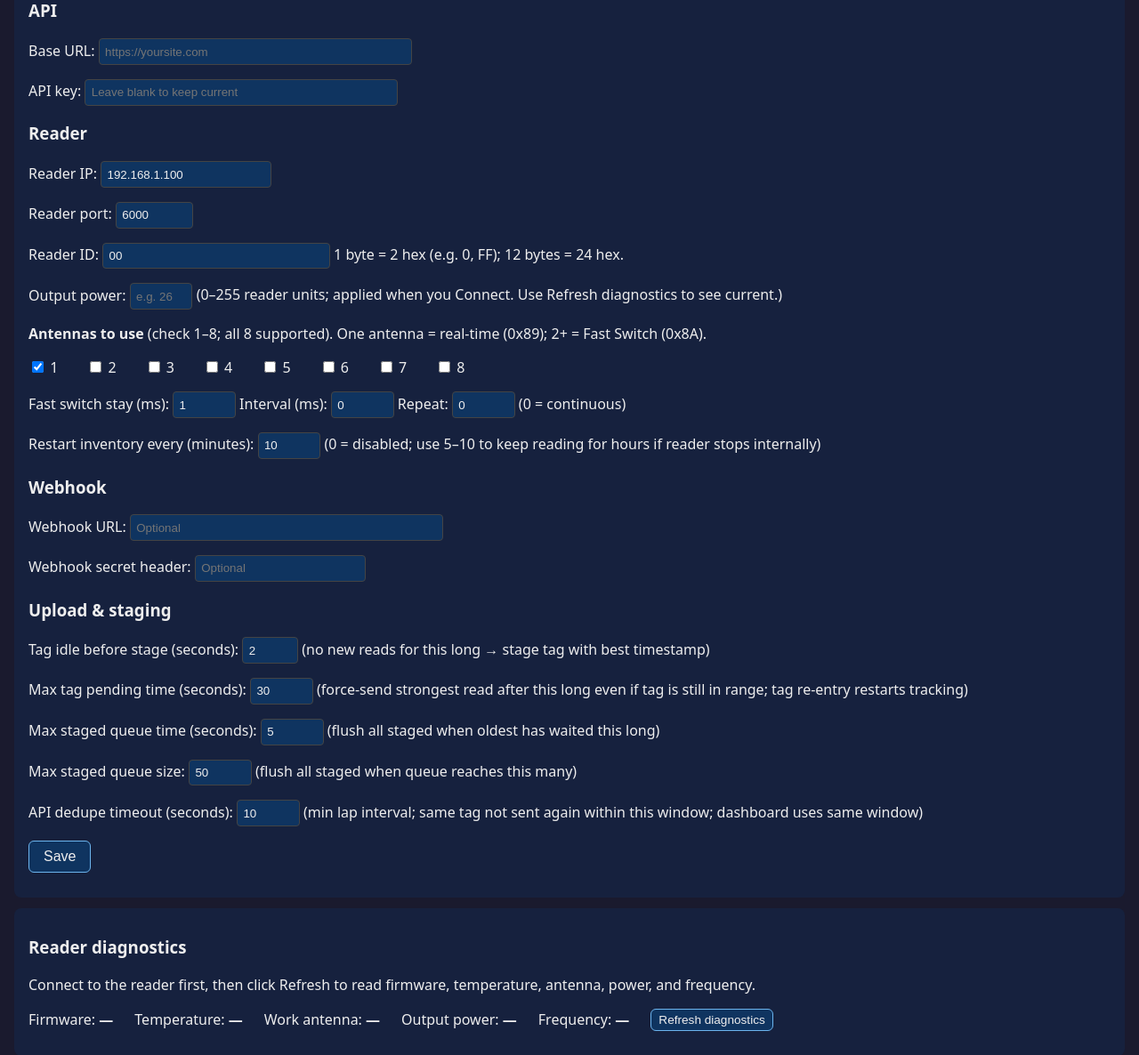
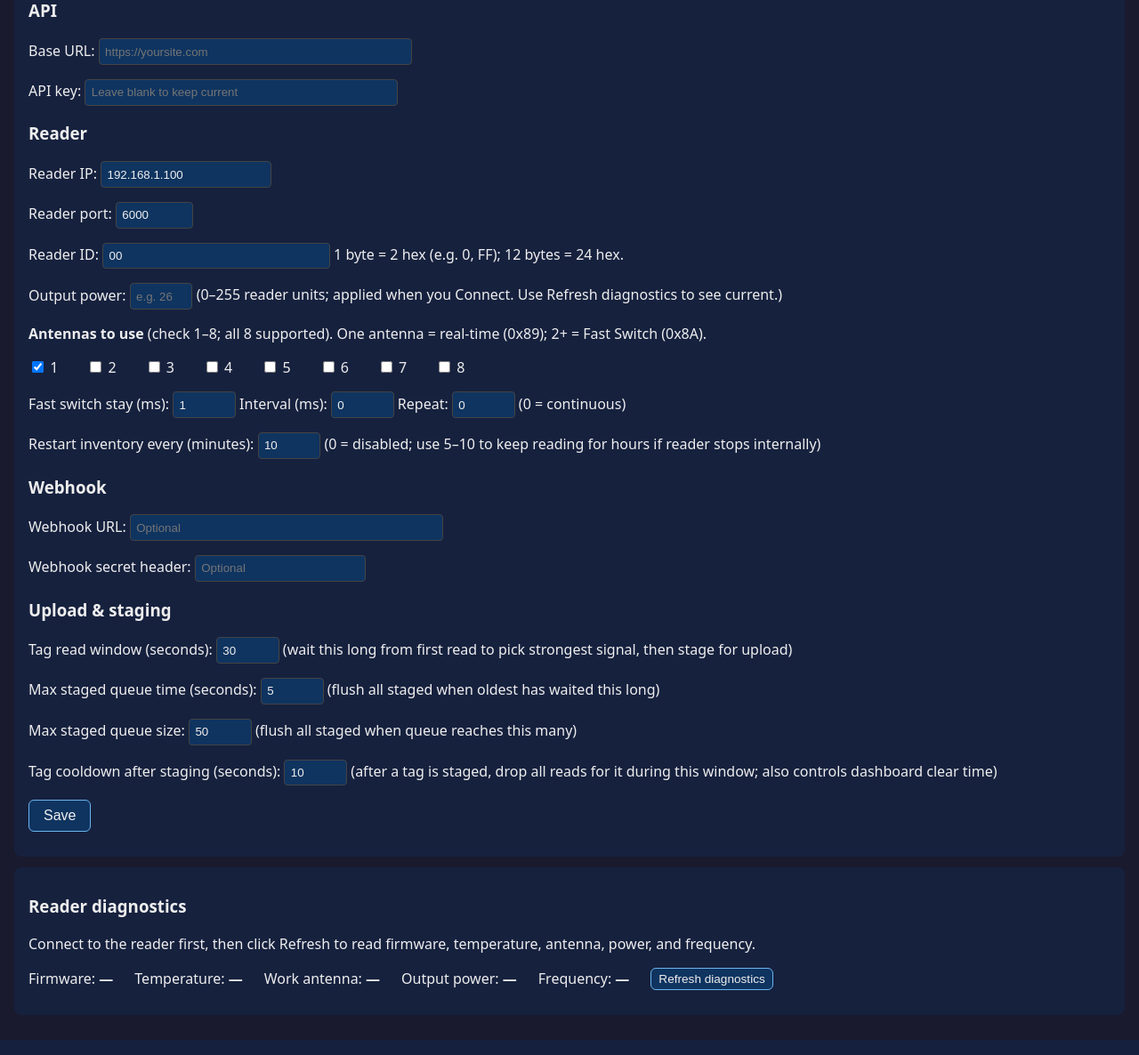
Before and after one commit to peanutyost/Simple5k-RFID-Reader, a Flask app: page /settings in a window 1280 px wide. Shown: the part 148-1334 px from the top of the page at 89% size. Run offline with Flask 3, Linux system fonts and the light colour scheme.

Commit message:
Update tag staging logic and configuration in RFID Reader App
- Removed the tag_idle_before_stage_seconds configuration option to simplify settings.
- Revised max_tag_pending_seconds description to clarify its purpose in selecting the strongest signal for staging.
- Enhanced the upload_worker to stage tags based on the time since the first read, improving tag management efficiency.
- Updated settings.html to reflect changes in configuration options and improve user understanding of tag handling behavior.

```diff
--- a/rfid_reader_app/app.py
+++ b/rfid_reader_app/app.py
@@ -33,8 +33,7 @@ DEFAULT_CONFIG = {
     "webhook_url": "",
     "webhook_secret_header": "",
     "api_dedupe_timeout_seconds": 10,
-    "tag_idle_before_stage_seconds": 2,
-    "max_tag_pending_seconds": 30,  # force-stage a tag after this long even if still being read
+    "max_tag_pending_seconds": 30,  # wait this long from first read to pick strongest signal, then stage
     "max_staged_queue_time_seconds": 5,
     "max_staged_queue_size": 50,
     "reader_inventory_restart_minutes": 10,  # 0 = disabled; restart inventory periodically to keep running for hours
@@ -285,7 +284,6 @@ def upload_worker() -> None:
     while True:
         time.sleep(0.2)
         cfg = load_config()
-        tag_idle_seconds = float(cfg.get("tag_idle_before_stage_seconds", 2))
         max_pending_seconds = float(cfg.get("max_tag_pending_seconds", 30))
         max_staged_time = float(cfg.get("max_staged_queue_time_seconds", 5))
         max_staged_size = int(cfg.get("max_staged_queue_size", 50))
@@ -295,13 +293,16 @@ def upload_worker() -> None:
 
         now = time.time()
         with _state_lock:
-            # Always drain upload queue so it doesn't grow unboundedly when API is not configured
+            # Always drain upload queue so it doesn't grow unboundedly
             try:
                 while True:
                     r = upload_queue.get_nowait()
                     if not api_url or not api_key or not race_active:
                         continue  # discard when API not configured or race not running
                     epc = r["epc"]
+                    # Cooldown: drop reads entirely for a tag that was recently staged+sent
+                    if (now - last_sent_at.get(epc, 0)) < dedupe_timeout:
+                        continue
                     ts = r["timestamp"]
                     rssi = r.get("rssi", -999)
                     race_id = r.get("race_id")
@@ -312,14 +313,12 @@ def upload_worker() -> None:
                             "best_rssi": rssi,
                             "race_id": race_id,
                             "first_read_at": read_at,
-                            "last_read_at": read_at,
                         }
                     else:
                         if rssi > pending_api[epc].get("best_rssi", -999):
                             pending_api[epc]["best_ts"] = ts
                             pending_api[epc]["best_rssi"] = rssi
                         pending_api[epc]["race_id"] = race_id
-                        pending_api[epc]["last_read_at"] = read_at
                         # first_read_at is never updated — it marks when this pass started
             except Empty:
                 pass
@@ -328,20 +327,14 @@ def upload_worker() -> None:
             continue
 
         with _state_lock:
-            # Stage tags when: race is active AND (idle for tag_idle_seconds OR held for max_tag_pending_seconds)
-            # Pre-race reads sit in pending_api unsent until Start Race is clicked (which clears them).
-            # After staging, deleting from pending_api means a returning tag starts a fresh entry.
+            # Stage tags after max_tag_pending_seconds from first read — pick strongest signal, add to upload queue.
+            # Reads during cooldown were already dropped in the drain, so no dedupe check needed here.
             if race_active:
                 for epc, data in list(pending_api.items()):
                     if data.get("race_id") is None:
                         continue
-                    if (now - last_sent_at.get(epc, 0)) < dedupe_timeout:
-                        continue
-                    last_read = data.get("last_read_at") or 0
-                    first_read = data.get("first_read_at") or last_read
-                    idle_expired = (now - last_read) >= tag_idle_seconds
-                    max_time_expired = (now - first_read) >= max_pending_seconds
-                    if idle_expired or max_time_expired:
+                    first_read = data.get("first_read_at") or 0
+                    if (now - first_read) >= max_pending_seconds:
                         staged_queue.append({
                             "runner_rfid": epc,
                             "race_id": data["race_id"],
@@ -520,7 +513,6 @@ def settings():
             "reader_inventory_restart_minutes": max(0, min(120, int(r) if (r := request.form.get("reader_inventory_restart_minutes", "").strip()) else 10)),
             "webhook_url": request.form.get("webhook_url", "").strip(),
             "webhook_secret_header": request.form.get("webhook_secret_header", "").strip(),
-            "tag_idle_before_stage_seconds": max(0, int(request.form.get("tag_idle_before_stage_seconds") or 0) or 2),
             "max_tag_pending_seconds": max(1, int(request.form.get("max_tag_pending_seconds") or 0) or 30),
             "max_staged_queue_time_seconds": max(1, int(request.form.get("max_staged_queue_time_seconds") or 0) or 5),
             "max_staged_queue_size": max(1, min(500, int(request.form.get("max_staged_queue_size") or 0) or 50)),
--- a/rfid_reader_app/templates/settings.html
+++ b/rfid_reader_app/templates/settings.html
@@ -54,11 +54,10 @@ function refreshDiagnostics() {
     <p><label>Webhook secret header: <input type="text" name="webhook_secret_header" value="{{ config.get('webhook_secret_header','') }}" size="20" placeholder="Optional"></label></p>
 
     <h3>Upload &amp; staging</h3>
-    <p><label>Tag idle before stage (seconds): <input type="number" name="tag_idle_before_stage_seconds" value="{{ config.get('tag_idle_before_stage_seconds', 2) }}" min="0" max="60"> (no new reads for this long → stage tag with best timestamp)</label></p>
-    <p><label>Max tag pending time (seconds): <input type="number" name="max_tag_pending_seconds" value="{{ config.get('max_tag_pending_seconds', 30) }}" min="1" max="300"> (force-send strongest read after this long even if tag is still in range; tag re-entry restarts tracking)</label></p>
+    <p><label>Tag read window (seconds): <input type="number" name="max_tag_pending_seconds" value="{{ config.get('max_tag_pending_seconds', 30) }}" min="1" max="300"> (wait this long from first read to pick strongest signal, then stage for upload)</label></p>
     <p><label>Max staged queue time (seconds): <input type="number" name="max_staged_queue_time_seconds" value="{{ config.get('max_staged_queue_time_seconds', 5) }}" min="1" max="120"> (flush all staged when oldest has waited this long)</label></p>
     <p><label>Max staged queue size: <input type="number" name="max_staged_queue_size" value="{{ config.get('max_staged_queue_size', 50) }}" min="1" max="500"> (flush all staged when queue reaches this many)</label></p>
-    <p><label>API dedupe timeout (seconds): <input type="number" name="api_dedupe_timeout_seconds" value="{{ config.get('api_dedupe_timeout_seconds', 10) }}" min="1" max="120"> (min lap interval; same tag not sent again within this window; dashboard uses same window)</label></p>
+    <p><label>Tag cooldown after staging (seconds): <input type="number" name="api_dedupe_timeout_seconds" value="{{ config.get('api_dedupe_timeout_seconds', 10) }}" min="1" max="120"> (after a tag is staged, drop all reads for it during this window; also controls dashboard clear time)</label></p>
 
     <p><button type="submit">Save</button></p>
   </form>
```
